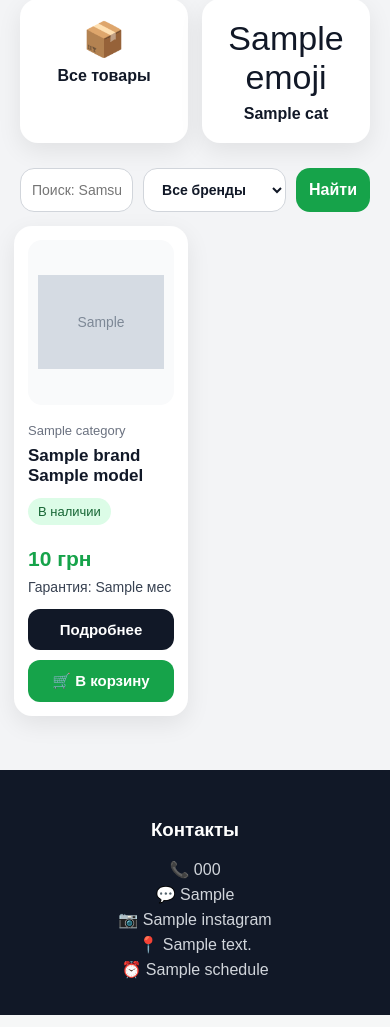
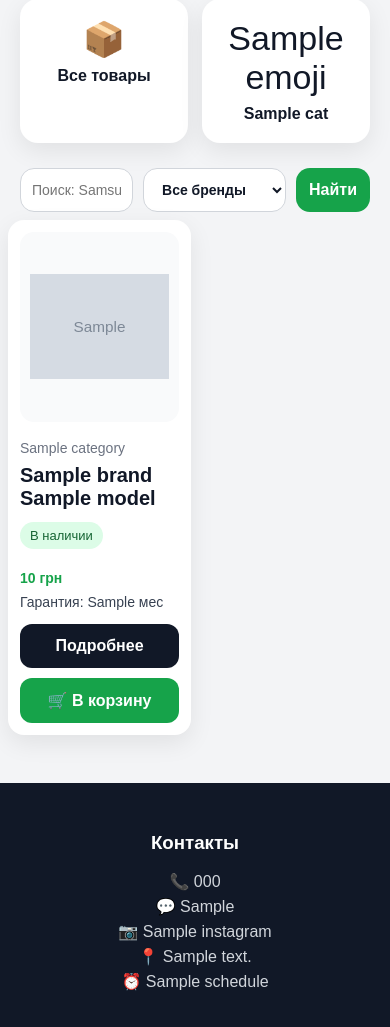
Before and after one commit to prostoArtemG/tech_bot, a FastAPI app: template templates/index.html in a window 390 px wide. Shown: the part 151-1178 px from the top of the page. Run offline with FastAPI, Linux system fonts and the light colour scheme; the template is opened without the code that fills it: most values are stand-ins (such as "Sample title", 1, 10 or a date in 2020); grey boxes marked "Sample" are stand-in pictures; parts of the project's set-up code (start-up, migrations or seed data) failed here and were passed over.

Commit message:
Update style.css

```diff
--- a/static/style.css
+++ b/static/style.css
@@ -889,3 +889,46 @@ button:hover {
   color: #111827;
   cursor: pointer;
 }
+
+@media (max-width: 768px) {
+  .products-grid,
+  .products {
+    padding: 8px !important;
+    gap: 8px !important;
+    grid-template-columns: repeat(2, minmax(0, 1fr)) !important;
+  }
+
+  .card {
+    padding: 12px !important;
+    border-radius: 16px !important;
+  }
+
+  .product-img,
+  .no-photo {
+    height: 190px !important;
+    max-height: 190px !important;
+    object-fit: contain !important;
+  }
+
+  .card h2 {
+    font-size: 20px !important;
+    line-height: 1.15 !important;
+  }
+
+  .price {
+    font-size: 24px !important;
+    line-height: 1.1 !important;
+  }
+
+  .card p,
+  .card .category,
+  .card .warranty {
+    font-size: 14px !important;
+  }
+
+  .details-btn,
+  .cart-btn {
+    font-size: 16px !important;
+    padding: 13px 8px !important;
+  }
+}
```
